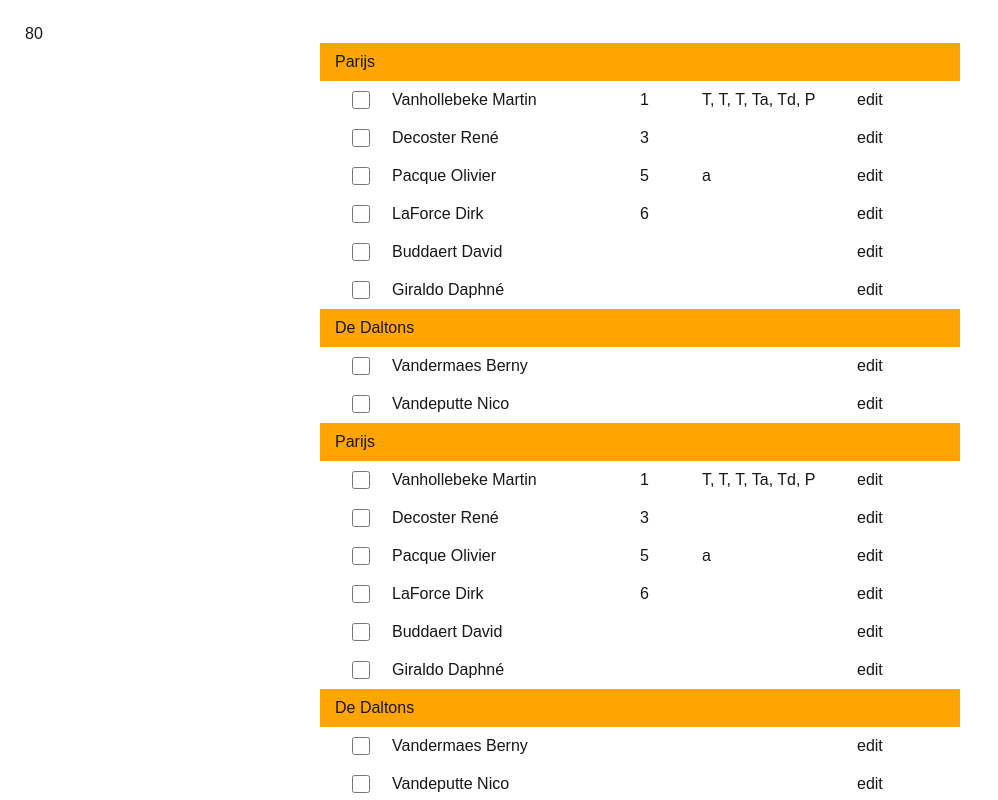
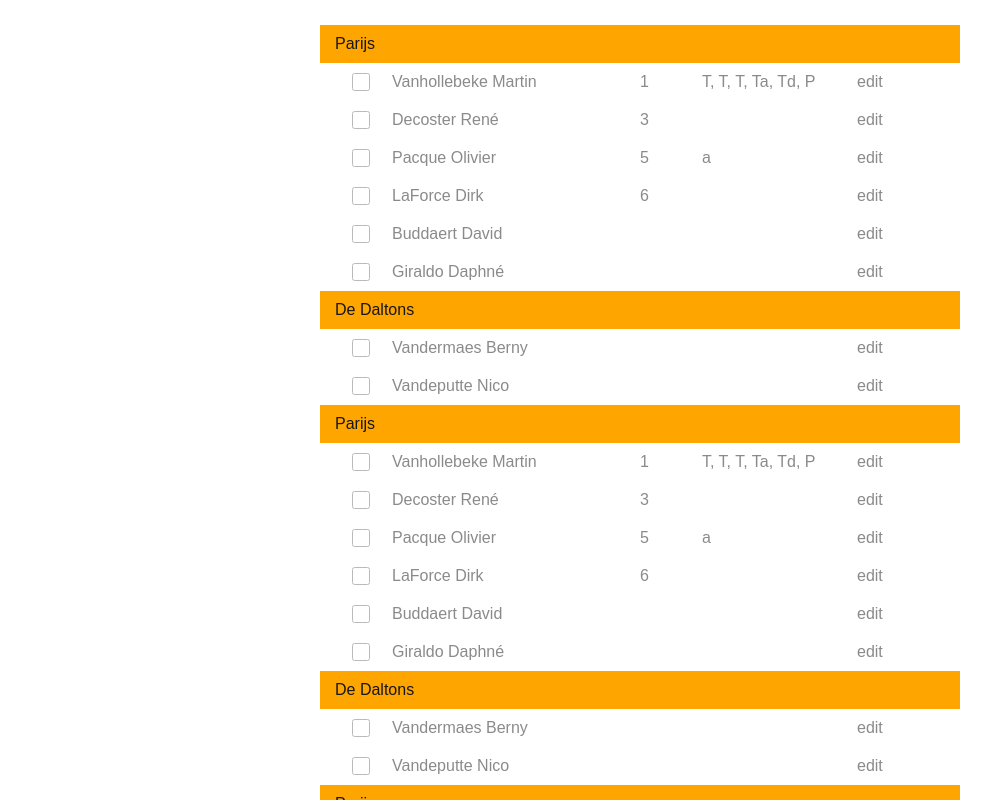
Before and after one commit to Maurox-Orko/schutters_client, a Next.js app: page /game in a window 1280 px wide. Both pictures are taken after a click on the button "Start spel". Shown: the whole page, without its empty margins (0-998 px from the left). Built offline with nearby package versions, Linux system fonts and the light colour scheme.

Commit message:
feat: inbetween

```diff
--- a/src/app/(views)/game/game.module.css
+++ b/src/app/(views)/game/game.module.css
@@ -82,6 +82,10 @@
     margin: auto;
 }
 
+
+.active { background-color: yellow; }
+.absent { opacity: .5 }
+
 .points {
     display: flex;
     flex-direction: row;
--- a/src/app/(views)/game/page.tsx
+++ b/src/app/(views)/game/page.tsx
@@ -110,16 +110,26 @@ export default function GamePage() {
     }
 
     const addScore = async () => {
-        await UserService.addScoreToShooter(activeSchutter._id, addScoreValues.points, addScoreValues.name);
+        console.log('ADD SCORE ', activeSchutter._id, addScoreValues.points, addScoreValues.name)
+        // TODO Lotte: error handeling
+        // await UserService.addScoreToShooter(activeSchutter._id, addScoreValues.points, addScoreValues.name);
+        setAddScoreValues({ points: 0, name: '' });
         setActivePopup('none');
     }
 
     const editScore = async () => {
-        await UserService.editScoreShooter(activeSchutter._id, editScoreValues.points, editScoreValues.score)
+        // TODO Lotte: error handeling
+        console.log('EDIT SCORE ', activeSchutter._id, editScoreValues.points, editScoreValues.score)
+        // await UserService.editScoreShooter(activeSchutter._id, editScoreValues.points, editScoreValues.score)
+        setEditScoreValues({ points: 0, score: [{ name: "" }] });
         setActivePopup('none');
     }
 
-    const togglePresent = async (shooterID: string) => { await UserService.togglePresent(shooterID) }
+    // const togglePresent = async (shooterID: string) => { await UserService.togglePresent(shooterID) }
+    const togglePresent = async (shooterID: string) => {
+        console.log('TOGGLE PRESENT ', shooterID);
+        setAllSchutters(prev => prev.map(shooter => shooter._id === shooterID ? { ...shooter, present: !shooter.present } : shooter ))
+    }
 
 
 
@@ -132,8 +142,6 @@ export default function GamePage() {
     // useEffect(() => { UserService.getAllSchutters().then((res) => console.log('res', res)) }, []);
   return (
     <div className={styles.container}>
-        { allSchutters.length }
-        { !allSchutters[0]._id }
         { allSchutters.length <= 1 && !allSchutters[0]._id ?
             <div className={styles.start}>
                 <button onClick={getSchutters}>Start spel</button>
@@ -144,9 +152,9 @@ export default function GamePage() {
                     item.type === "peloton" ? (
                         <li key={index} className={styles.header}>{ item.name }</li>
                     ) : (
-                        <li key={index} className={styles.user} onClick={() => openScore('add', item)}>
+                        <li key={index} className={`${styles.user} ${item._id === activeSchutter._id ? styles.active : ''} ${!item.present ? styles.absent : ''}`} onClick={() => openScore('add', item)} >
                             {/* <input type="checkbox" checked={item.present} onClick={(e) => e.stopPropagation()}/> */}
-                            <input type="checkbox" checked={item.present} onChange={(e) => { e.stopPropagation(); togglePresent(item._id); }}/>
+                            <input type="checkbox" checked={!!item.present} onChange={(e) => { e.stopPropagation(); togglePresent(item._id); }} onClick={(e) => e.stopPropagation()}/>
                             <p>{ item.name }</p>
                             <p>{ item.points }</p>
                             <p>{item.score?.map(s => s.name).join(", ")}</p>
```
